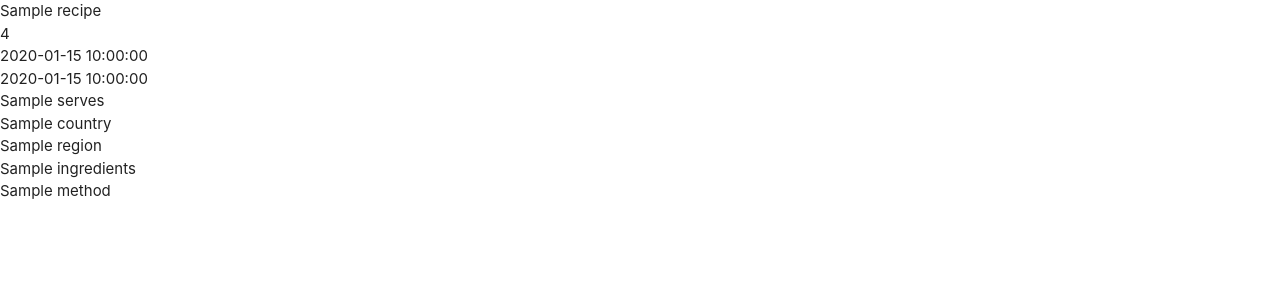
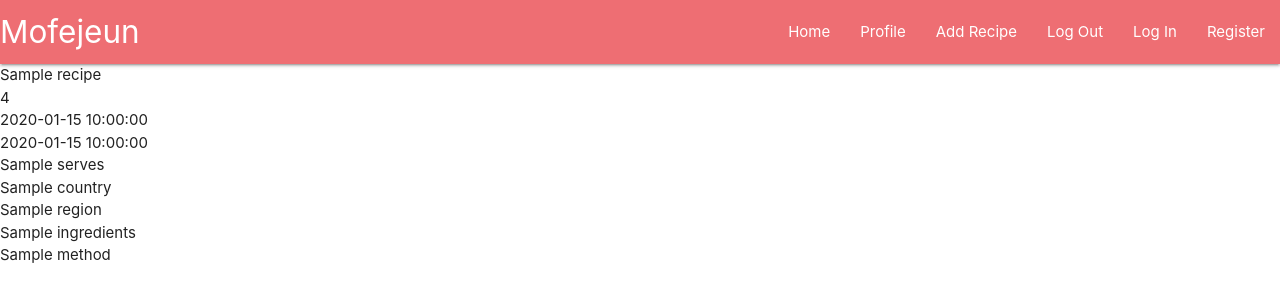
Before and after one commit to Code-Institute-Submissions/oludare89-Mofejeun_MS3_Project_JulyResub, a Flask app: page / in a window 1280 px wide. Shown: the top 302 px of the page. Run offline with Flask 2, Linux system fonts and the light colour scheme; a database or web service that is not in the repository returns one stand-in record (values such as "Sample title"); some libraries are stand-ins or nearby versions.

Commit message:
Added navbar and sidenav to bases.html template

```diff
--- a/static/js/script.js
+++ b/static/js/script.js
@@ -0,0 +1,4 @@
+document.addEventListener('DOMContentLoaded', function() {
+    var elems = document.querySelectorAll('.sidenav');
+    var instances = M.Sidenav.init(elems, options);
+  });
--- a/templates/base.html
+++ b/templates/base.html
@@ -12,6 +12,36 @@
 </head>
 <body>
 
+    <header>
+        <!-- top navbar -->
+        <nav class="nav-extended">
+            <div class="nav-wrapper">
+                <a href="#" class="brand-logo">Mofejeun</a>
+                <a href="#" data-target="mobile-demo" class="sidenav-trigger right"><i class="fas fa-bars"></i></a>
+                <ul class="right hide-on-med-and-down">
+                    <li><a href="{{ url_for('get_recipes') }}">Home</a></li>
+                    <li><a href="#">Profile</a></li>
+                    <li><a href="#">Add Recipe</a></li>
+                    <li><a href="#">Log Out</a></li>
+                    <li><a href="#">Log In</a></li>
+                    <li><a href="#">Register</a></li>
+                </ul>
+            </div>
+        </nav>
+
+        <!-- mobile sidenavbar -->
+        <ul class="sidenav" id="mobile-demo">
+            <li><h4 class="center-align">Mofejeun</h4></li>
+            <li><a href="{{ url_for('get_recipes') }}">Home</a></li>
+            <li><a href="#">Profile</a></li>
+            <li><a href="#">Add Recipe</a></li>
+            <li><a href="#">Log Out</a></li>
+            <li><a href="#">Log In</a></li>
+            <li><a href="#">Register</a></li>
+        </ul>
+
+    </header>
+
     {% block content %}
     {% endblock %}
 
```
